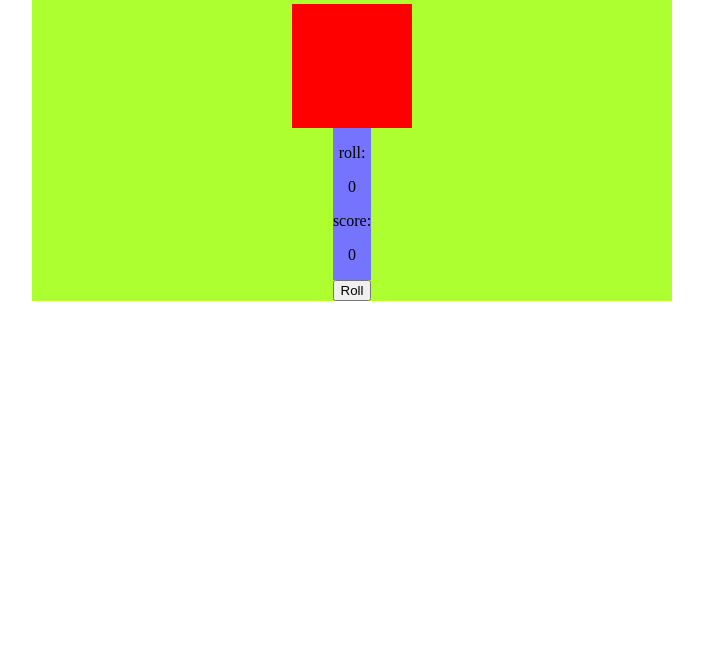
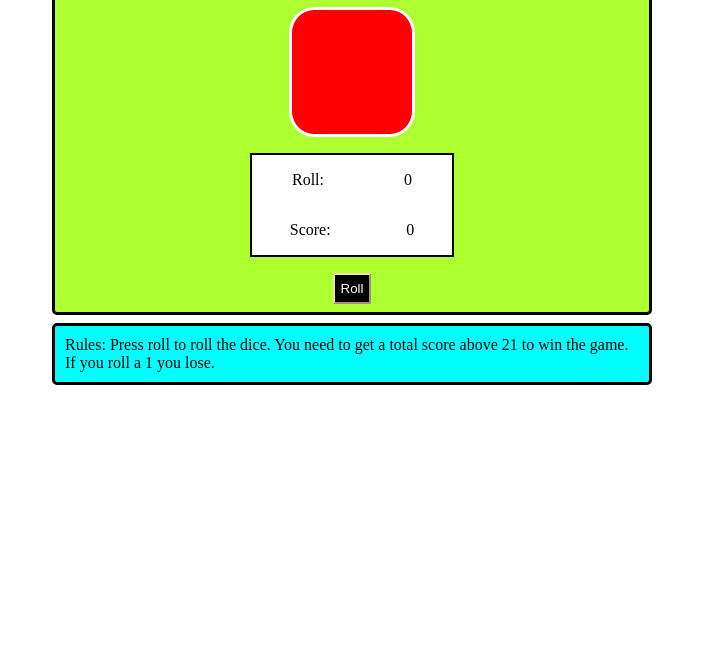
Before and after one commit to adj-91/dice_game, a plain HTML site: page src/web/index.html in a window 1280 px wide. Shown: the part 140-800 px from the top of the page, without its empty margins (288-991 px from the left). Drawn offline with Linux system fonts and the light colour scheme.

Commit message:
added various style changes to make more appealing to look at

```diff
--- a/src/web/index.css
+++ b/src/web/index.css
@@ -2,6 +2,7 @@ body {
     height: 100%;
     width: 50%;
     margin: auto;
+    max-width: 600px;
 }
 
 .main {
@@ -11,22 +12,65 @@ body {
     justify-content: center;
     align-items: center;
     margin-top: 8vh;
+
+    border-style: solid;
+    border-radius: 5px;
+}
+
+.rules {
+    background-color: cyan;
+    border-style: solid;
+    border-radius: 5px;
+    margin-top: 1vh;
+}
+
+#ruleText {
+    margin: 10px;
 }
 
 h1 {
-    color: rgb(197, 191, 252);
+    text-decoration: underline;
+}
+
+.grid {
+    display: flex;
+    flex-direction: row;
+    justify-content: space-around;
+
 }
 
 #dicevisual {
     background-color: red;
+    border-radius: 20%;
+    border-color: white;
+    border-style: solid;
 }
 
 #dice {
     text-align: center;
-    background-color: rgb(116, 116, 255);
+    /* background-color: rgb(116, 116, 255); */
+    border-color: rgb(0, 0, 0);
+    border-style: solid;
+    border-width: 2px;
+
+    width: 20vw;
+    margin: 2vh;
+    max-width: 200px;
+
+    background-color: white;
 }
 
 #diceImg {
     border-radius: 50px;
     padding: 10px;
+    background-color: black;
 }
+
+#button {
+    background-color: black;
+    color: white;
+    border-color: wheat;
+    padding: 6px;
+
+    margin-bottom: 1vh;
+}
--- a/src/web/index.html
+++ b/src/web/index.html
@@ -15,14 +15,18 @@
     </div>
 
     <div id="dice">
-        <p>roll:</p> <p id="roll">0</p>
-        <p>score:</p> <p id="score">0</p>
+       <div class="grid"> <p>Roll:</p> <p id="roll">0</p> </div>
+       <div class="grid"> <p>Score:</p> <p id="score">0</p> </div>
     </div>
 
     <div">
         <button id="button">Roll</button>
     </div>
-
+    <div class="rules">
+    <p id="ruleText">Rules: Press roll to roll the dice. You need to get a total score above
+        21 to win the game. If you roll a 1 you lose.
+    </p>
+    </div>
     </div>
     <script src="index.js"></script>
     <script type="module" src=""></script>
--- a/src/web/threescript.js
+++ /dev/null
@@ -1 +0,0 @@
-import {Scene} from 'three';
```
